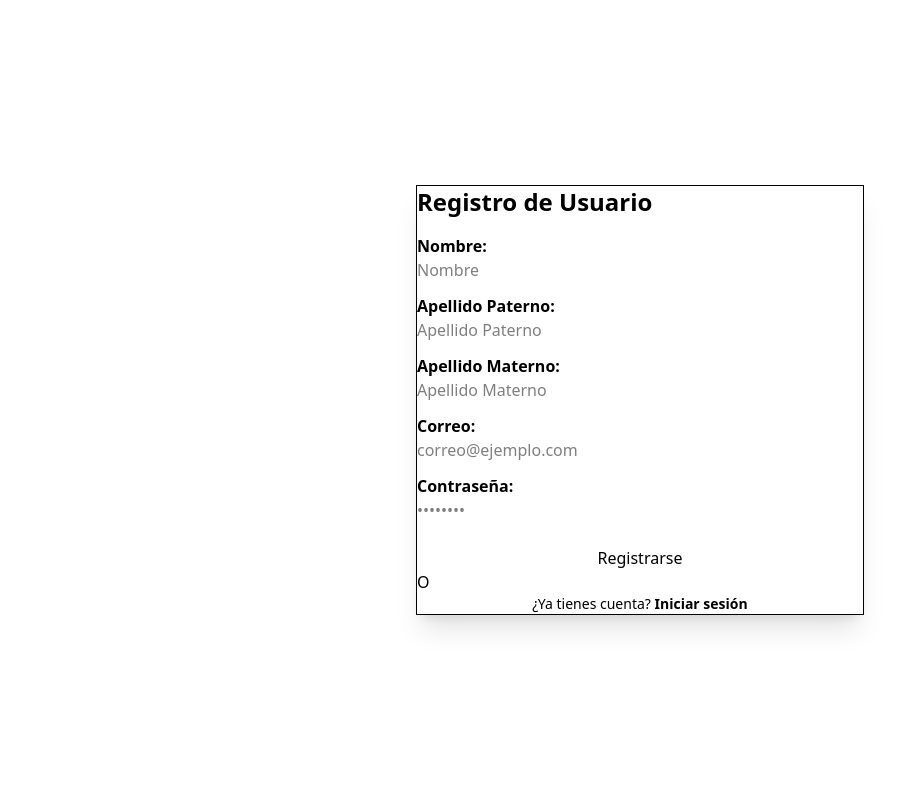
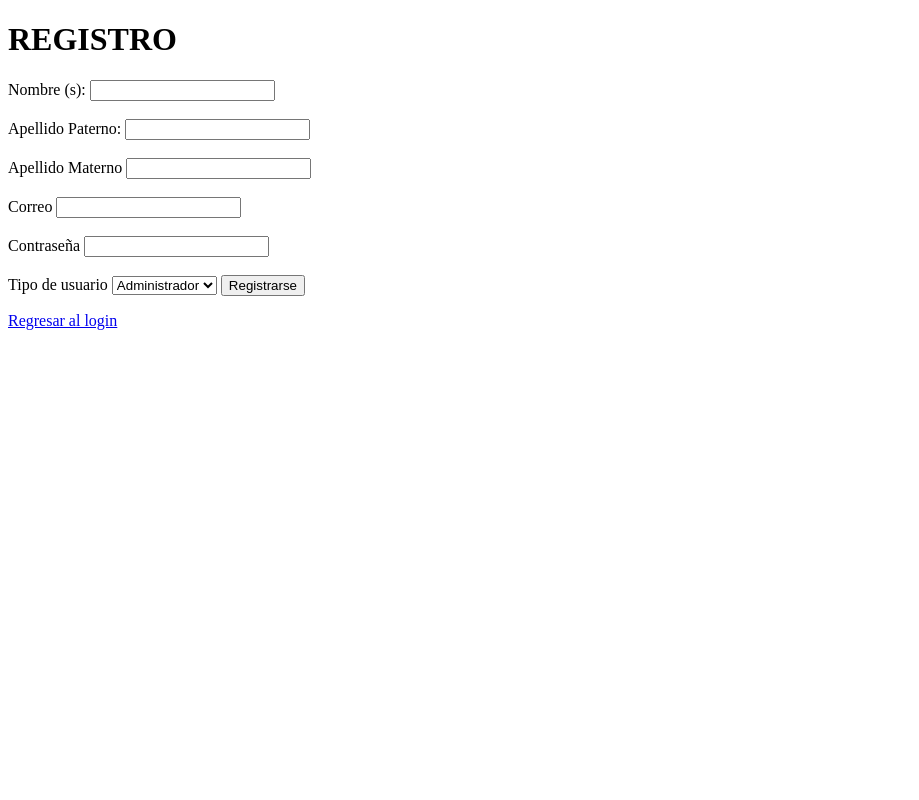
Before and after one commit to Carlos-444/Aplicaciones-Web-, a Flask app: page /registro in a window 1280 px wide. Shown: the whole page, without its empty margins (0-919 px from the left). Run offline with Flask 3, Linux system fonts and the light colour scheme; some libraries are stand-ins or nearby versions.

Commit message:
practica de flask formulario

```diff
--- a/INTRODUCCION_FLASK/app.py
+++ b/INTRODUCCION_FLASK/app.py
@@ -1,45 +1,92 @@
-#importamos la libreria
-from flask import Flask, render_template, redirect, request
+#importamos libreria de flask
+from flask import Flask, redirect, render_template, request, url_for
+
+#Importar la libreria de MYSQL para flask
+from flask_mysqldb import MySQL
+
+#Importar librerias para generar un hash y para
+# comprobar que el hash coincida con la contraseña
+from werkzeug.security import generate_password_hash, check_password_hash
 
 app = Flask(__name__)
 app.config["TEMPLATES_AUTO_RELOAD"] = True
-
-from flask_mysqldb import MySQL
-
-#importamos librerias para generar un hash y comprobar que el hash coincida con la contraseña
-from werkzeug.security import generate_password_hash, check_password_hash
 
 #configuracion de la conexion
 app.config['MYSQL_HOST'] = 'localhost'
 app.config['MYSQL_USER'] = 'root'
 app.config['MYSQL_PASSWORD'] = ''
-app.config['MYSQL_DB'] = 'dbFlask'
+app.config['MYSQL_DB'] = 'flaskdb'
 app.secret_key = 'mysecretkey'
 
+mysql = MySQL(app)
 
 
 @app.route("/")
 def home():
     return render_template("login.html")
 
+@app.route("/login")
+def login():
+    return render_template("login.html")
 
-@app.route("/registro", methods=["GET", "POST"])
+
+@app.route("/registro", methods=("GET", "POST"))
 def registro():
     if request.method == "POST":
         nombre = request.form["nombre"]
         apellido_p = request.form["apellido_p"]
         apellido_m = request.form["apellido_m"]
         correo = request.form["correo"]
-        password = request.form["password"]
+        # Contraseña escrita por el usuario
+        password_plano = request.form.get("password_hash") or request.form.get("password")
+        id_rol = request.form.get("id_rol", 1)
 
-        #generamos un hash a partir de la contraseña
-        password_hash = generate_password_hash(password)
+        # Generamos el hash a partir de la contraseña plana
+        hash_seguro = generate_password_hash(password_plano)
 
-        # TODO: Guardar en base de datos
-        return redirect("/")
+        print("\n--- NUEVO REGISTRO ---")
+        print(f"Correo: {correo}")
+        print(f"Contraseña original: {password_plano}")
+        print(f"Hash generado: {hash_seguro}")
+        print("-----------------------\n")
+
+        cursor = mysql.connection.cursor()
+
+        # Comprobar si el correo ya existe
+        cursor.execute(
+            "SELECT id FROM usuarios WHERE correo = %s",
+            (correo,)
+        )
+
+        if cursor.fetchone():
+            print("El correo ya existe en la base de datos.")
+            cursor.close()
+            return render_template("registro.html")
+
+        # Guardar el usuario con su contraseña encriptada (hash_seguro)
+        cursor.execute(
+            """INSERT INTO usuarios
+            (nombre, apellido_p, apellido_m, correo, password_hash, id_rol)
+            VALUES (%s, %s, %s, %s, %s, %s)
+            """, (
+                nombre,
+                apellido_p,
+                apellido_m,
+                correo,
+                hash_seguro,
+                id_rol
+            )
+        )
+        mysql.connection.commit()
+        cursor.close()
+        print("Usuario registrado con éxito en la base de datos.")
+
+        return redirect(url_for("home"))
 
     return render_template("registro.html")
 
 
-if __name__ == "__main__":
+if __name__ == '__main__':
     app.run(port=5000, debug=True)
+
+    app.run(port=5000, debug=True)
--- a/INTRODUCCION_FLASK/formulario.py
+++ /dev/null
@@ -1 +0,0 @@
-<
--- a/INTRODUCCION_FLASK/templates/login.html
+++ b/INTRODUCCION_FLASK/templates/login.html
@@ -19,9 +19,10 @@
             <br><br>
             <button type="submit">Entrar</button>
         </form>
+
+        <br>
+        <p>¿No tienes una cuenta? <a href="/registro">Regístrate aquí</a></p>
     </div>
 
 </body>
 </html>
-
-</html>
--- a/INTRODUCCION_FLASK/templates/registro.html
+++ b/INTRODUCCION_FLASK/templates/registro.html
@@ -1,67 +1,40 @@
 <!DOCTYPE html>
-<html lang="es" data-theme="light">
+<html lang="en">
+
 <head>
     <meta charset="UTF-8">
     <meta name="viewport" content="width=device-width, initial-scale=1.0">
     <title>Registro</title>
-    <script src="https://cdn.jsdelivr.net/npm/@tailwindcss/browser@4"></script>
-    <link href="https://cdn.jsdelivr.net/npm/daisyui@5" rel="stylesheet" type="text/css" />
 </head>
-<body class="bg-base-200 min-h-screen flex items-center justify-center p-4">
 
-    <div class="card w-full max-w-md bg-base-100 shadow-xl border border-base-300">
-        <div class="card-body">
-            <h2 class="card-title text-2xl font-bold justify-center mb-4">Registro de Usuario</h2>
+<body>
+    <div>
+        <h1>REGISTRO</h1>
+        <form action="/registro" method="POST">
+            <label>Nombre (s):</label>
+            <input type="text" name="nombre" required>
+            <br><br>
+            <label>Apellido Paterno:</label>
+            <input type="text" name="apellido_p" required>
+            <br><br>
+            <label>Apellido Materno</label>
+            <input type="text" name="apellido_m" required>
+            <br><br>
+            <label>Correo</label>
+            <input type="text" name="correo" required>
+            <br><br>
+            <label>Contraseña</label>
+            <input type="text" name="password_hash" required>
+            <br><br>
+            <label for="id_rol">Tipo de usuario</label>
+            <select name="id_rol" id="id_rol" required>
+                <option value="1">Administrador</option>
+                <option value="2">Usuario X</option>
+            </select>
+            <button type="submit">Registrarse</button>
+        </form>
+        <p><a href="{{url_for('login')}}">Regresar al login</a></p>
+    </div>
+</body>
 
-            <form action="/registro" method="POST" class="space-y-3">
-                <div>
-                    <label class="label">
-                        <span class="label-text font-semibold">Nombre:</span>
-                    </label>
-                    <input type="text" name="nombre" placeholder="Nombre" class="input input-bordered w-full" required>
-                </div>
-
-                <div>
-                    <label class="label">
-                        <span class="label-text font-semibold">Apellido Paterno:</span>
-                    </label>
-                    <input type="text" name="apellido_p" placeholder="Apellido Paterno" class="input input-bordered w-full" required>
-                </div>
-
-                <div>
-                    <label class="label">
-                        <span class="label-text font-semibold">Apellido Materno:</span>
-                    </label>
-                    <input type="text" name="apellido_m" placeholder="Apellido Materno" class="input input-bordered w-full" required>
-                </div>
-
-                <div>
-                    <label class="label">
-                        <span class="label-text font-semibold">Correo:</span>
-                    </label>
-                    <input type="email" name="correo" placeholder="correo@ejemplo.com" class="input input-bordered w-full" required>
-                </div>
-
-                <div>
-                    <label class="label">
-                        <span class="label-text font-semibold">Contraseña:</span>
-                    </label>
-                    <input type="password" name="password" placeholder="••••••••" class="input input-bordered w-full" required>
-                </div>
-
-                <div class="pt-3">
-                    <button type="submit" class="btn btn-primary w-full">Registrarse</button>
-                </div>
-            </form>
-
-            <div class="divider">O</div>
-
-            <p class="text-center text-sm">
-                ¿Ya tienes cuenta?
-                <a href="/" class="link link-primary font-semibold">Iniciar sesión</a>
-            </p>
-        </div>
-    </div>
-
-</body>
 </html>
```
